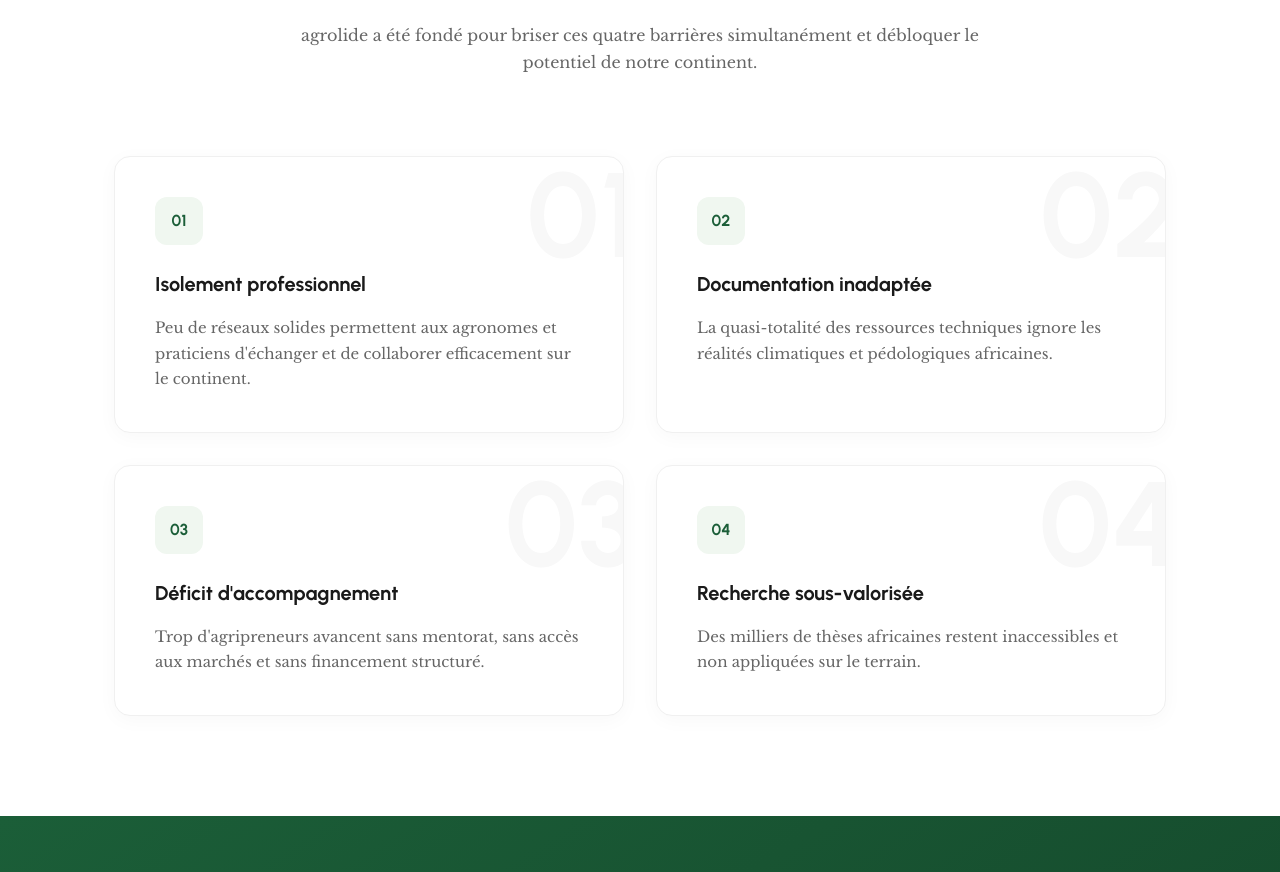
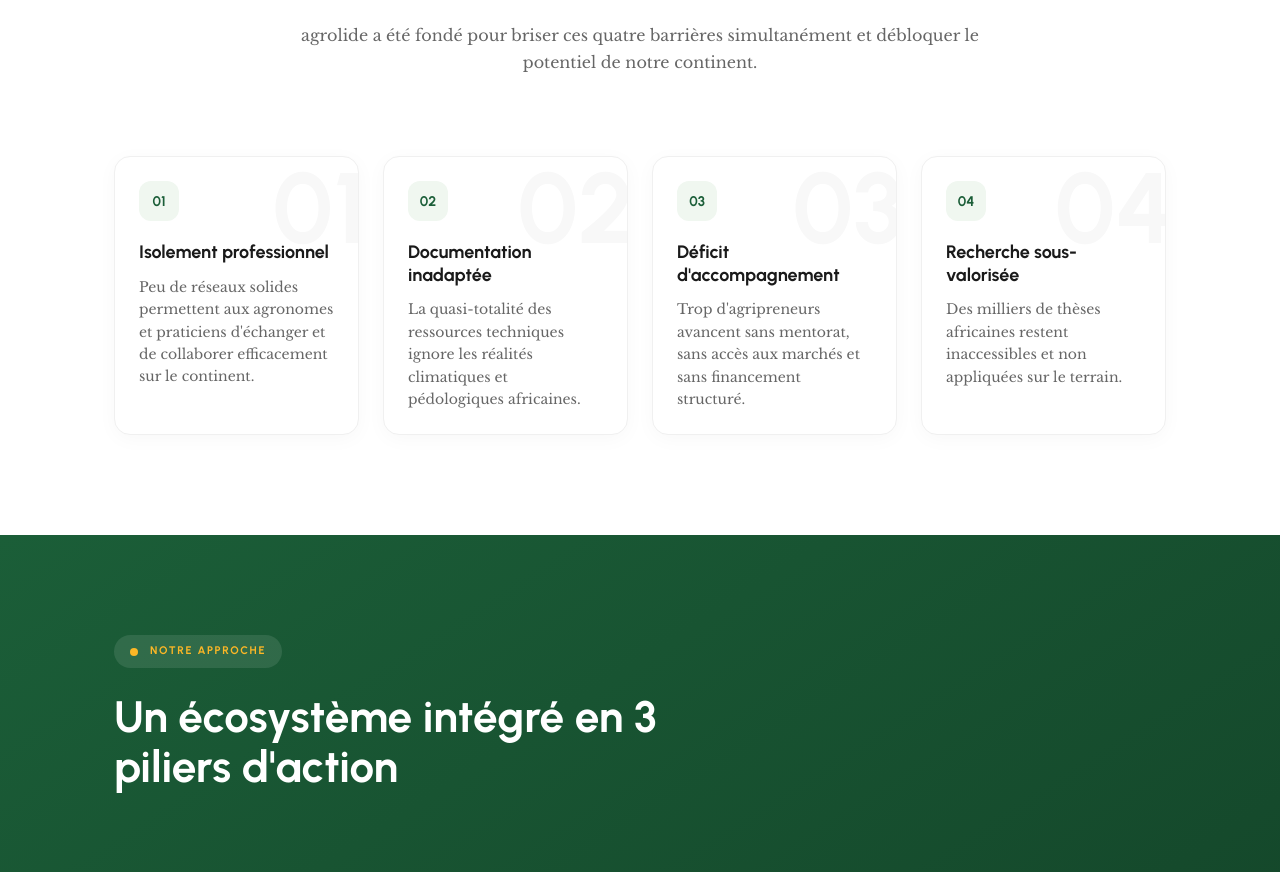
Before and after one commit to remyagaguy-lab/agrolide, a Next.js app in the folder agrolide/: page / in a window 1280 px wide. Shown: the part 1550-2422 px from the top of the page. Built offline with nearby package versions, Linux system fonts and the light colour scheme.

Commit message:
style(home): affichage des 4 cartes de freins sur une seule ligne

```diff
--- a/agrolide/src/app/(public)/page.tsx
+++ b/agrolide/src/app/(public)/page.tsx
@@ -218,23 +218,23 @@ export default function HomePage() {
             </p>
           </div>
 
-          <div className="grid grid-cols-1 md:grid-cols-2 gap-8">
+          <div className="grid grid-cols-1 md:grid-cols-2 lg:grid-cols-4 gap-6">
             {[
               { num: "01", title: "Isolement professionnel", desc: "Peu de réseaux solides permettent aux agronomes et praticiens d'échanger et de collaborer efficacement sur le continent." },
               { num: "02", title: "Documentation inadaptée", desc: "La quasi-totalité des ressources techniques ignore les réalités climatiques et pédologiques africaines." },
               { num: "03", title: "Déficit d'accompagnement", desc: "Trop d'agripreneurs avancent sans mentorat, sans accès aux marchés et sans financement structuré." },
               { num: "04", title: "Recherche sous-valorisée", desc: "Des milliers de thèses africaines restent inaccessibles et non appliquées sur le terrain." },
             ].map((f) => (
-              <div key={f.num} className="group relative bg-white rounded-2xl p-10 border border-[#f0f0f0] shadow-[0_4px_20px_rgba(0,0,0,0.03)] hover:shadow-[0_20px_40px_rgba(27,94,56,0.08)] hover:-translate-y-2 transition-all duration-300 overflow-hidden">
-                <div className="absolute -right-4 -top-8 font-heading font-[800] text-[120px] text-[#f8f8f8] group-hover:text-[#f0f7f0] transition-colors duration-300 z-0 select-none pointer-events-none">
+              <div key={f.num} className="group relative bg-white rounded-2xl p-6 border border-[#f0f0f0] shadow-[0_4px_20px_rgba(0,0,0,0.03)] hover:shadow-[0_20px_40px_rgba(27,94,56,0.08)] hover:-translate-y-2 transition-all duration-300 overflow-hidden">
+                <div className="absolute -right-2 -top-6 font-heading font-[800] text-[100px] text-[#f8f8f8] group-hover:text-[#f0f7f0] transition-colors duration-300 z-0 select-none pointer-events-none">
                   {f.num}
                 </div>
                 <div className="relative z-10">
-                  <div className="w-12 h-12 bg-[#f0f7f0] group-hover:bg-[#1b5e38] rounded-xl flex items-center justify-center text-[#1b5e38] group-hover:text-white transition-colors duration-300 mb-6 font-heading font-[800] text-[16px]">
+                  <div className="w-10 h-10 bg-[#f0f7f0] group-hover:bg-[#1b5e38] rounded-xl flex items-center justify-center text-[#1b5e38] group-hover:text-white transition-colors duration-300 mb-5 font-heading font-[800] text-[14px]">
                     {f.num}
                   </div>
-                  <h3 className="font-heading font-[800] text-[20px] text-[#1a1a1a] mb-4">{f.title}</h3>
-                  <p className="font-sans text-[15px] text-[#666] leading-[1.7]">{f.desc}</p>
+                  <h3 className="font-heading font-[800] text-[18px] text-[#1a1a1a] mb-3 leading-tight">{f.title}</h3>
+                  <p className="font-sans text-[14px] text-[#666] leading-[1.6]">{f.desc}</p>
                 </div>
               </div>
             ))}
```
